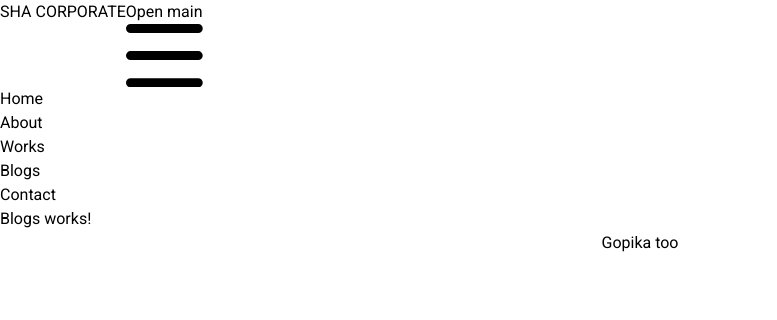
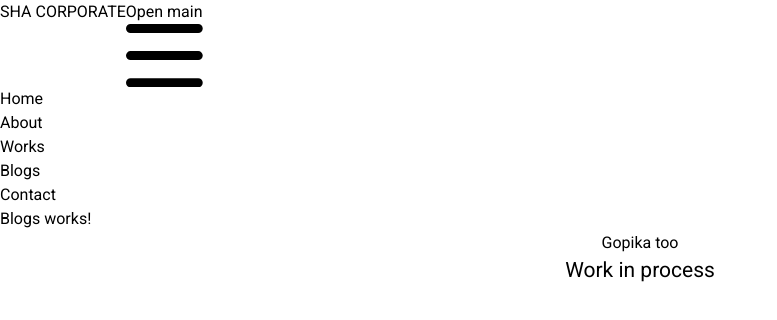
Before and after one commit to shaaakir7/Corporate-angular, an Angular app: page /blogs in a window 1280 px wide. Shown: the top 320 px of the page, without its empty margins (0-777 px from the left). Built offline with nearby package versions, Linux system fonts and the light colour scheme.

Commit message:
"updated"

```diff
--- a/src/app/blogs/blogs.component.html
+++ b/src/app/blogs/blogs.component.html
@@ -1,2 +1,3 @@
 <p class="text-center text-3xl font-bold">Blogs works!</p>
 <p style="text-align: center;">Gopika too </p>
+<p style="text-align: center; font-size: 21px;">Work in process</p>
```
